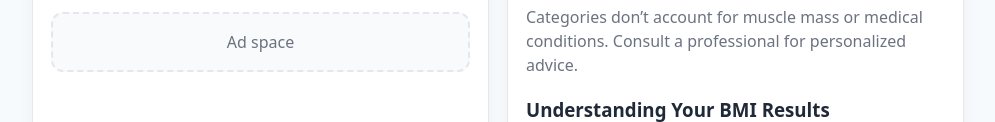
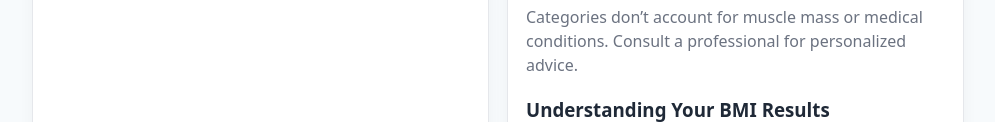
Before and after one commit to Kavyasri-Bolem/bmi-calculator, a plain HTML site: page index.html in a window 1280 px wide. Shown: the part 517-639 px from the top of the page, without its empty margins (142-1137 px from the left). Drawn offline with Linux system fonts and the light colour scheme.

Commit message:
ad space removed as auto ads added

```diff
--- a/index.html
+++ b/index.html
@@ -543,7 +543,7 @@
                 <div class="tips" id="tips"></div>
             </div>
 
-            <div class="ad">Ad space</div>
+<!--            <div class="ad">Ad space</div>-->
         </div>
 
         <div class="card">
```
